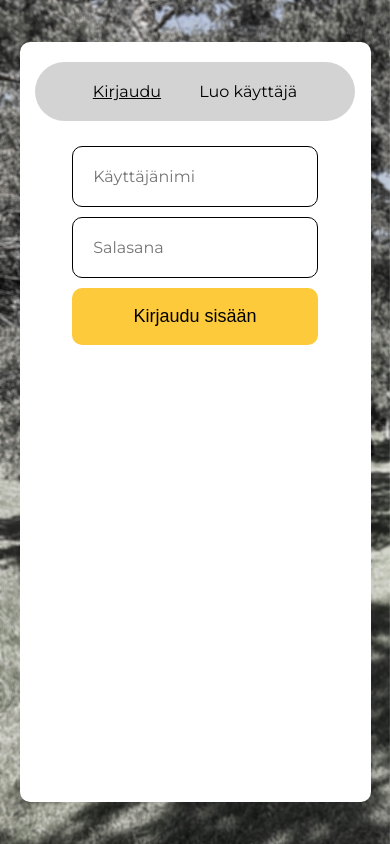
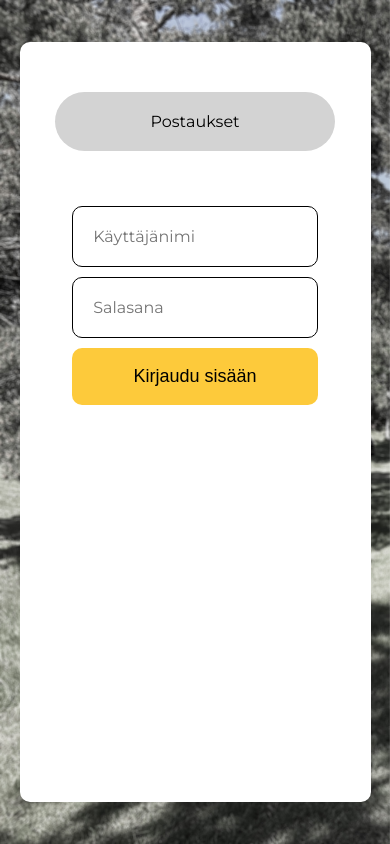
Before and after one commit to jviitamo/diary, a Vue app in the folder frontend/: page /login in a window 390 px wide. Built offline with nearby package versions, Linux system fonts and the light colour scheme.

Commit message:
Mobilemenu

```diff
--- a/frontend/src/components/Home.vue
+++ b/frontend/src/components/Home.vue
@@ -2,13 +2,27 @@
   <div class="main-container">
       <div class="container">
           <div class="links">
-            <router-link to="/" v-if="isSigned()" :class="textStyling('/')">Postaukset</router-link>
-            <router-link to="/createpost" v-if="isSigned()" :class="textStyling('/createpost')">Luo postaus</router-link>
-            <router-link to="/login" v-if="!isSigned()" :class="textStyling('/login')">Kirjaudu</router-link>
-            <router-link to="/signup" v-if="!isSigned()" :class="textStyling('/signup')">Luo käyttäjä</router-link>
-            <router-link to="/myinformation" v-if="isSigned()" :class="textStyling('/myinformation')">Minun tietoni</router-link>
-            <router-link to="/myposts" v-if="isSigned()" :class="textStyling('/myposts')">Minun postaukseni</router-link>
-            <router-link to="/changelocation" v-if="isAdmin()" :class="textStyling('/changelocation')">Käyttäjien sijainnin hallinta</router-link>
+            <div @click="showPopup()" class="showMobileMenu">{{ currentLocation }}</div>
+            <div class="links-desktop">
+              <router-link to="/" v-if="isSigned()" :class="textStyling('/')">Postaukset</router-link>
+              <router-link to="/createpost" v-if="isSigned()" :class="textStyling('/createpost')">Luo</router-link>
+              <router-link to="/login" v-if="!isSigned()" :class="textStyling('/login')">Kirjaudu</router-link>
+              <router-link to="/signup" v-if="!isSigned()" :class="textStyling('/signup')">Luo käyttäjä</router-link>
+              <router-link to="/myinformation" v-if="isSigned()" :class="textStyling('/myinformation')">Tietoni</router-link>
+              <router-link to="/myposts" v-if="isSigned()" :class="textStyling('/myposts')">Postaukseni</router-link>
+              <router-link to="/changelocation" v-if="isAdmin()" :class="textStyling('/changelocation')">Hallinta</router-link>
+            </div>
+          </div>
+          <div class="links-mobile" :style="[!this.Popup ? 'display: none' : '']">
+            <div class="overlay">
+              <router-link to="/" @click="closePopUp('Postaukset')" v-if="isSigned()" :class="textStyling('/')">Postaukset</router-link>
+              <router-link to="/createpost" @click="closePopUp('Luo')" v-if="isSigned()" :class="textStyling('/createpost')">Luo</router-link>
+              <router-link to="/login" @click="closePopUp('Kirjaudu')" v-if="!isSigned()" :class="textStyling('/login')">Kirjaudu</router-link>
+              <router-link to="/signup" @click="closePopUp('Luo käyttäjä')" v-if="!isSigned()" :class="textStyling('/signup')">Luo käyttäjä</router-link>
+              <router-link to="/myinformation" @click="closePopUp('Tietoni')"  v-if="isSigned()" :class="textStyling('/myinformation')">Tietoni</router-link>
+              <router-link to="/myposts" @click="closePopUp('Postaukseni')" v-if="isSigned()" :class="textStyling('/myposts')">Postaukseni</router-link>
+              <router-link to="/changelocation" @click="closePopUp('Hallinta')" v-if="isAdmin()" :class="textStyling('/changelocation')">Hallinta</router-link>
+            </div>
           </div>
         <router-view />
       </div>
@@ -29,6 +43,19 @@ export default {
     },
     textStyling(path) {
       return this.$route.fullPath === path ? "underline" : "noline"
+    },
+    showPopup() {
+      this.Popup = true
+    },
+    closePopUp(location) {
+      this.Popup = false
+      this.currentLocation = location
+    }
+  },
+  data() {
+    return {
+      Popup: false,
+      currentLocation: 'Postaukset'
     }
   }
 }
@@ -52,7 +79,7 @@ export default {
     }
     .container {
         background-color: white;
-        width: 70vw;
+        width: 80vw;
         height: 80vh;
         border-radius: 10px;
     }
@@ -60,31 +87,92 @@ export default {
         color: black;
     }
     .links {
+        border-radius: 2em;
+        font-size: 16px;
+        font-family: 'Montserrat';
+        background-color: #D3D3D3;
+        width: 75%;
+        margin: 50px auto;
+    }
+    .links-desktop {
         display: flex;
         justify-content: space-evenly;
+        width: 100%;
+        padding: 20px 0;
+        margin: 0;
+    }
+
+    .links-mobile {
+        position: fixed;
+        top: 0;
+        left: 0;
+        width: 100vw;
+        height: 100vh;
+        background-color: black;
+        z-index: 1;
+        background-color:white;
+        display: flex;
+        justify-content: space-around;
+        align-items: center;
+        font-family: 'Montserrat';
         font-size: 24px;
-        font-family: 'Montserrat';
-        background-color: #D3D3D3;
-        padding: 20px;
+    }
+    .links-mobile * {
+      padding: 40px;
+    }
+    .showMobileMenu {
+      display: none;
+      text-align: center;
+      padding: 20px 0;
+      cursor: pointer;
+    }
+    .showMobileMenu:hover {
+      text-decoration-line: underline;
+    }
+    .overlay {
+        background-color: white;
+        height: 100%;
+        width: 100%;
         border-radius: 2em;
-        width: 65%;
-        margin: 50px auto;
+        display: flex;
+        flex-direction: column;
+        justify-content: center;
+        align-items: center;
+    }
+    .closebutton {
+        position: relative;
+        right: 30px;
+        top: 20px;
+        text-align: right;
+        cursor: pointer;
     }
 
 
-  @media screen and (max-width: 600px) {
+  @media screen and (max-width: 800px) {
     .container {
       width: 90vw;
       height: 90vh
     }
     .links {
-        font-size: 16px;
         width: 80%;
-        margin: 20px auto;
     }
-    .links > div {
+    .links-desktop > div {
       cursor: pointer;
     }
   }
+  @media screen and (max-width: 600px) {
+
+    .showMobileMenu {
+      display: block;
+    }
+   .links-desktop {
+     display: none;
+   }
+   .links-mobile {
+     display: flex;
+   }
+
+  }
+
 
 </style>
```
